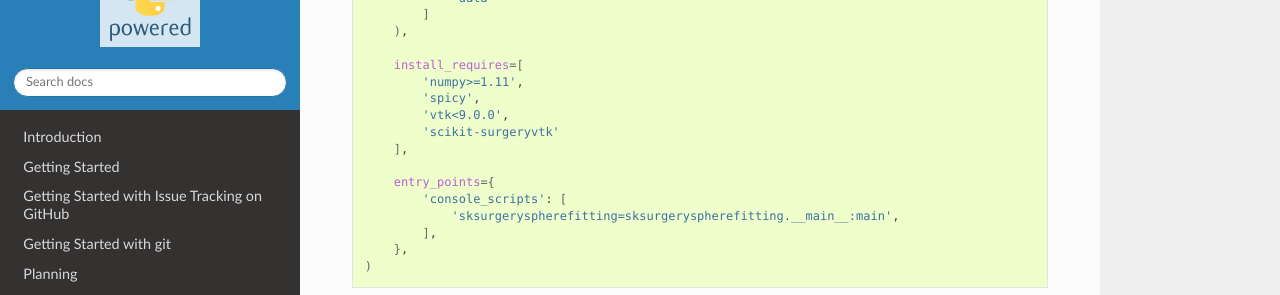
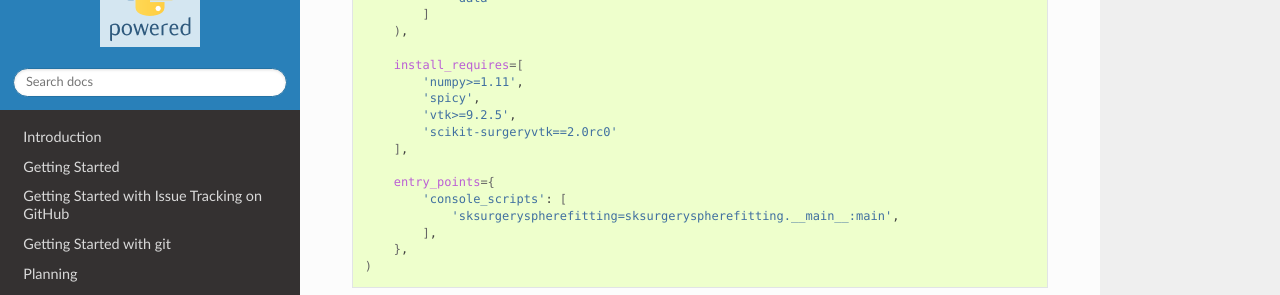
Before and after one commit to SciKit-Surgery/scikit-surgerytutorial02, a Sphinx documentation site: the page built from doc/09_Releaseing.rst, in a window 1280 px wide and 900 px high, scrolled down 1032 px. Shown: the part 152-447 px from the top of the window. Built offline with Sphinx 7.4.7 and the Read the Docs theme 2.0.0, drawn with Linux system fonts in a browser that asks for light colours; formulas are drawn with MathJax 3.

Commit message:
fix install_requirements in 09_Releasing (#33)

```diff
--- a/doc/09_Releaseing.rst
+++ b/doc/09_Releaseing.rst
@@ -71,8 +71,8 @@ The most important thing to do is to update the
       install_requires=[
           'numpy>=1.11',
           'spicy',
-          'vtk<9.0.0',
-          'scikit-surgeryvtk'
+          'vtk>=9.2.5',
+          'scikit-surgeryvtk==2.0rc0'
       ],
 
       entry_points={
```
